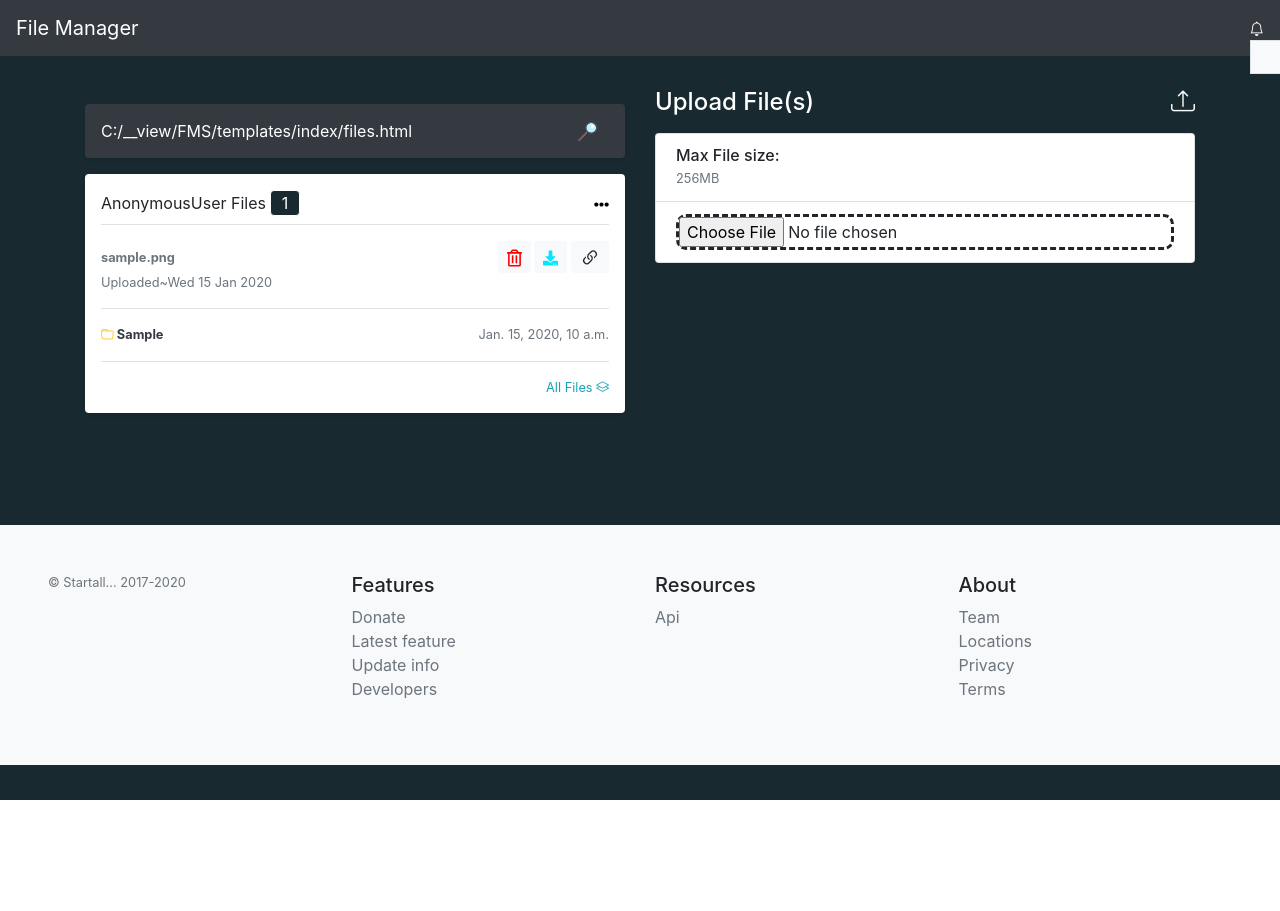
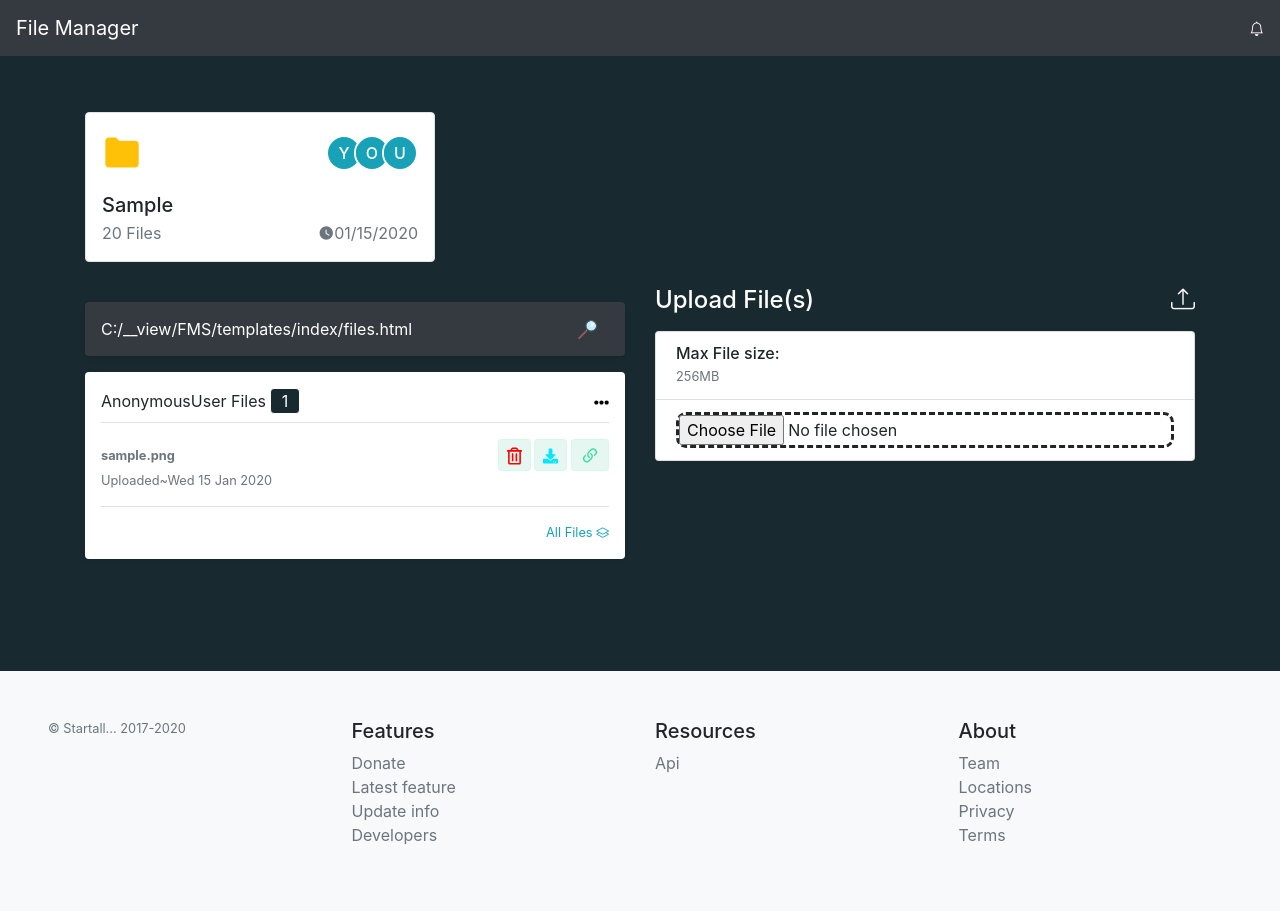
Before and after one commit to Richie003/fms, a Django app: template FMS/templates/index/files.html in a window 1280 px wide. Before the commit the page ends 800 px from the top, so only its background shows below. Run offline with Django 3.2, Linux system fonts and the light colour scheme; tables that the repository leaves empty hold one stand-in row (values such as "Sample post"); the template is opened without the code that fills it: values that come from a table or form of the project are taken from there, most other values are stand-ins (such as "Sample title", 1, 10 or a date in 2020); some libraries are stand-ins or nearby versions.

Commit message:
Added subfolder view and API endpoint to retrieve NligtR files for download

```diff
--- a/FMS/documents/models.py
+++ b/FMS/documents/models.py
@@ -144,6 +144,7 @@ class FileData(models.Model):
     #     self.file.save(fname, File(buffer), save=False)
     #     super().save(*args, **kwargs)
 
+
 class Folder(models.Model):
     user = models.ForeignKey(settings.AUTH_USER_MODEL, null=True, blank=True, on_delete=models.SET_NULL)
     folder = models.CharField(default='', blank=False, max_length=45)
@@ -151,7 +152,7 @@ class Folder(models.Model):
     updated = models.DateTimeField(auto_now_add=True)
 
     def __str__(self):
-        return str('%s%s%s' % (self.user, '-', self.folder))
+        return str(self.folder)
 
     @property
     def get_associated_files(self):
--- a/FMS/system/urls.py
+++ b/FMS/system/urls.py
@@ -29,6 +29,8 @@ urlpatterns = [
     re_path('api/test_token', views.test_token),
     re_path('api/createfolder', views.createFolder),
     re_path('api/upload-file', views.uploadFile), #uploadFile
+    re_path('api/get-files', views.getUniqueFiles),
+    re_path('api/execute_download', views.downloadable),
 ]
 
 urlpatterns += static(settings.MEDIA_URL, document_root=settings.MEDIA_ROOT)
--- a/FMS/templates/base.html
+++ b/FMS/templates/base.html
@@ -13,6 +13,8 @@
     <meta name="author" content="{{request.user}}" />
     <meta name="generator" content="Jekyll v4.1.1" />
     <title>File Manager | {%block title%}{{request.user|capfirst}}{%endblock%}</title>
+    <link rel="stylesheet" href="https://cdnjs.cloudflare.com/ajax/libs/MaterialDesign-Webfont/5.3.45/css/materialdesignicons.css" integrity="sha256-NAxhqDvtY0l4xn+YVa6WjAcmd94NNfttjNsDmNatFVc=" crossorigin="anonymous">
+    <link href="https://unpkg.com/boxicons@2.1.4/css/boxicons.min.css" rel="stylesheet">
     <link rel="canonical" href="https://getbootstrap.com/docs/5.1/examples/sidebars/">
     <link
       rel="canonical"
@@ -57,6 +59,20 @@
   </head>
   {%block styles%}
     <style>
+      .dropdown-list-image {
+          position: relative;
+          height: 2.5rem;
+          width: 2.5rem;
+      }
+      .dropdown-list-image img {
+          height: 2.5rem;
+          width: 2.5rem;
+      }
+      .btn-light {
+          color: #2cdd9b;
+          background-color: #e5f7f0;
+          border-color: #d8f7eb;
+      }
       a:hover{
         color:#00e7ff !important;
         text-decoration: none !important;
@@ -106,17 +122,23 @@
           <a class="navbar-brand mr-auto mr-lg-2" href="/">File Manager</a>
         </div>
         <div style="position:relative;">
-          <div {% if request.user.count_notification > 0 %}class="notify btn btn-lg"{%endif%}>
+          <div id="notify-bell" {% if request.user.count_notification > 0 %}class="notify btn btn-lg"{%endif%}>
             <i {% if request.user.count_notification > 0 %}class="bi bi-bell-fill"{%else%}class="bi bi-bell"{%endif%} style="font-size: 90%; color: #fff"></i>
           </div>
-          <div class="bg-light border px-3 py-3 w-100" style="position: absolute;">
+          <div class="bg-light rounded border px-3 py-3 d-none" id="notify-board" style="position: absolute; right: 0rem;">
             {%for data in request.user.get_user_notifications%}
-            <div class="cont d-flex justify-content-center align-items-center">
-              <div class="message">
-                {{data.message}}
+            <div class="p-1 d-flex align-items-center osahan-post-header border-bottom" style="width:30rem;">
+              <div class="dropdown-list-image mr-3">
+                <span class="mdi mdi-information-outline"></span>
               </div>
-              <div class="date">{{data.read}}</div>
-            </div>
+              <div class="mr-3">
+                  <small class="mb-2">{{data.message|urlize}}</small>
+              </div>
+              <span class="ml-auto mb-auto">
+                  <br />
+                  <div class="text-right text-muted pt-1">{{date.read}}</div>
+              </span>
+          </div>
             {%endfor%}
           </div>
         </div>
@@ -163,6 +185,8 @@
     </div>
 
     <main role="main" class="container py-5 mt-auto">
+      {%block sub_folders%}
+      {%endblock sub_folders%}
       <div class="row">
         <div {%if request.path == '/' %}class="col-md-4 order-md-2 mb-4 d-none d-md-block"{%else%}class="col-md-6 order-md-2 mb-4 d-none d-md-block"{%endif%}>
           {%if request.path == '/' %}
@@ -593,6 +617,15 @@
             if(url_path.substring(0, 8) != "/folder/"){
                 upload_file_href.addClass('d-none')
             }
+            // Notification Trigger
+            $('#notify-bell').click(()=>{
+              var notificationBoard = $('#notify-board')
+              if(notificationBoard.hasClass('d-none')){
+                notificationBoard.removeClass('d-none').fadeIn(200)
+              }else{
+                notificationBoard.addClass('d-none')
+              }
+            })
     </script>
     {%block scripts%} {%endblock%}
     <script src="{%static 'js/bootstrap.bundle.min.js'%}"></script>
--- a/FMS/templates/index/files.html
+++ b/FMS/templates/index/files.html
@@ -7,6 +7,213 @@
     <meta name="description" content="">
     <meta name="author" content="{{request.user}}">
     <meta name="generator" content="Jekyll v4.1.1">
+    <style type="text/css">
+        body{margin-top:20px;
+    background-color: #f1f3f7;
+    }
+    .search-box .form-control {
+    border-radius: 10px;
+    padding-left: 40px
+    }
+
+    .search-box .search-icon {
+    position: absolute;
+    left: 13px;
+    top: 50%;
+    -webkit-transform: translateY(-50%);
+    transform: translateY(-50%);
+    fill: #545965;
+    width: 16px;
+    height: 16px
+    }
+    .card {
+    margin-bottom: 24px;
+    -webkit-box-shadow: 0 2px 3px #e4e8f0;
+    box-shadow: 0 2px 3px #e4e8f0;
+    }
+    .card {
+    position: relative;
+    display: -webkit-box;
+    display: -ms-flexbox;
+    display: flex;
+    -webkit-box-orient: vertical;
+    -webkit-box-direction: normal;
+    -ms-flex-direction: column;
+    flex-direction: column;
+    min-width: 0;
+    word-wrap: break-word;
+    background-color: #fff;
+    background-clip: border-box;
+    border: 1px solid #eff0f2;
+    border-radius: 1rem;
+    }
+    .me-3 {
+    margin-right: 1rem!important;
+    }
+
+    .font-size-24 {
+    font-size: 24px!important;
+    }
+    .avatar-title {
+    -webkit-box-align: center;
+    -ms-flex-align: center;
+    align-items: center;
+    background-color: #3b76e1;
+    color: #fff;
+    display: -webkit-box;
+    display: -ms-flexbox;
+    display: flex;
+    font-weight: 500;
+    height: 100%;
+    -webkit-box-pack: center;
+    -ms-flex-pack: center;
+    justify-content: center;
+    width: 100%;
+    }
+
+    .bg-soft-info {
+    background-color: rgba(87,201,235,.25)!important;
+    }
+
+    .bg-soft-primary {
+    background-color: rgba(59,118,225,.25)!important;
+    }
+
+    .avatar-xs {
+    height: 1rem;
+    width: 1rem
+    }
+
+    .avatar-sm {
+    height: 2rem;
+    width: 2rem
+    }
+
+    .avatar {
+    height: 3rem;
+    width: 3rem
+    }
+
+    .avatar-md {
+    height: 4rem;
+    width: 4rem
+    }
+
+    .avatar-lg {
+    height: 5rem;
+    width: 5rem
+    }
+
+    .avatar-xl {
+    height: 6rem;
+    width: 6rem
+    }
+
+    .avatar-title {
+    -webkit-box-align: center;
+    -ms-flex-align: center;
+    align-items: center;
+    background-color: #3b76e1;
+    color: #fff;
+    display: -webkit-box;
+    display: -ms-flexbox;
+    display: flex;
+    font-weight: 500;
+    height: 100%;
+    -webkit-box-pack: center;
+    -ms-flex-pack: center;
+    justify-content: center;
+    width: 100%
+    }
+
+    .avatar-group {
+    display: -webkit-box;
+    display: -ms-flexbox;
+    display: flex;
+    -ms-flex-wrap: wrap;
+    flex-wrap: wrap;
+    padding-left: 8px
+    }
+
+    .avatar-group .avatar-group-item {
+    margin-left: -8px;
+    border: 2px solid #fff;
+    border-radius: 50%;
+    -webkit-transition: all .2s;
+    transition: all .2s
+    }
+
+    .avatar-group .avatar-group-item:hover {
+    position: relative;
+    -webkit-transform: translateY(-2px);
+    transform: translateY(-2px)
+    }
+
+    .fw-medium {
+    font-weight: 500;
+    }
+
+    a {
+    text-decoration: none!important;
+    }
+    </style>
+{%endblock%}
+{%block sub_folders%}
+<div class="row mt-4">
+{%for folder in subfolders%}
+    <div class="col-xl-4 col-sm-6">
+    <div class="card shadow-none border">
+    <div class="card-body p-3">
+    <div class="">
+    <div class="d-flex justify-content-between align-items-center">
+    <div>
+    <i class="bx bxs-folder h1 mb-0 text-warning"></i>
+    </div>
+    <div class="avatar-group">
+    <div class="avatar-group-item">
+    <a href="javascript: void(0);" class="d-inline-block">
+    <div class="avatar-sm">
+    <span class="avatar-title rounded-circle bg-info text-white font-size-16">
+    Y
+    </span>
+    </div>
+    </a>
+    </div>
+    <div class="avatar-group-item">
+        <a href="javascript: void(0);" class="d-inline-block">
+        <div class="avatar-sm">
+        <span class="avatar-title rounded-circle bg-info text-white font-size-16">
+        O
+        </span>
+        </div>
+        </a>
+        </div>
+        <div class="avatar-group-item">
+            <a href="javascript: void(0);" class="d-inline-block">
+            <div class="avatar-sm">
+            <span class="avatar-title rounded-circle bg-info text-white font-size-16">
+            U
+            </span>
+            </div>
+            </a>
+            </div>
+    </div>
+    </div>
+    <div class="d-flex justify-content-between mt-3">
+    <div class="overflow-hidden me-auto">
+    <h5 class="font-size-15 text-truncate mb-1"><a href="javascript: void(0);" class="text-body">{{folder.folder}}</a></h5>
+    <p class="text-muted text-truncate mb-0">20 Files</p>
+    </div>
+    <div class="align-self-end">
+    <p class="text-muted mb-0 font-size-13"><i class="mdi mdi-clock"></i>{{folder.created|date:"SHORT_DATE_FORMAT"}}</p>
+    </div>
+    </div>
+    </div>
+    </div>
+    </div>
+    </div>
+{%endfor%}
+    </div>
 {%endblock%}
     {%block content%}
     <div class="my-3 p-3 bg-white rounded shadow-sm">
@@ -78,19 +285,6 @@
                 </div>
             </div>
             {%endfor%}
-            {%for subfolder in sub_folders%}
-            <div class="media text-muted pt-3">
-                <div class="media-body pb-3 mb-0 small lh-125 border-bottom border-gray">
-                    <div class="d-flex justify-content-between align-items-center w-100" id="append-folder">
-                        <a class="filename text-dark font-weight-bold" href="/folder/Files/"><i class="bi-folder text-warning"></i> {{subfolder.folder}}</a>
-                        <div class="">
-
-                    </div>
-                    <span class="d-block">{{subfolder.created}}</span>
-                </div>
-            </div>
-        </div>
-        {%endfor%}
         {% comment %} Search item(s) container {% endcomment %}
         <div class="d-none" id="result-container">
 
--- a/FMS/templates/index/index.html
+++ b/FMS/templates/index/index.html
@@ -20,7 +20,7 @@
                     <div class="media text-muted pt-3">
                         <div class="media-body pb-3 mb-0 small lh-125 border-bottom border-gray">
                             <div class="d-flex justify-content-between align-items-center w-100" id="append-folder">
-                                <a class="filename text-dark font-weight-bold" href="{%url 'folder_files' folder_name.folder %}"><i class="bi-folder text-warning"></i> {{folder_name.folder}}</a>
+                                <a class="filename text-dark font-weight-bold" href="{%url 'folder_files' folder_name.folder %}"><i class="bx bxs-folder h5 mb-0 text-warning"></i> {{folder_name.folder}}</a>
                                 <div class="">
                                     <button class="btn btn-sm btn-light px-2 flex-shrink-0 get_folder" type="button"
                                         data-folder='{{folder_name.folder}}' onclick="removeFolder(`{%url 'delete_folder' folder_name.pk %}`, `{{request.path}}`)">
```
Also changed, not shown: FMS/documents/utils.py (+9 -4 lines), FMS/documents/views.py (+19 -26 lines), FMS/system/views.py (+33 -0 lines).
